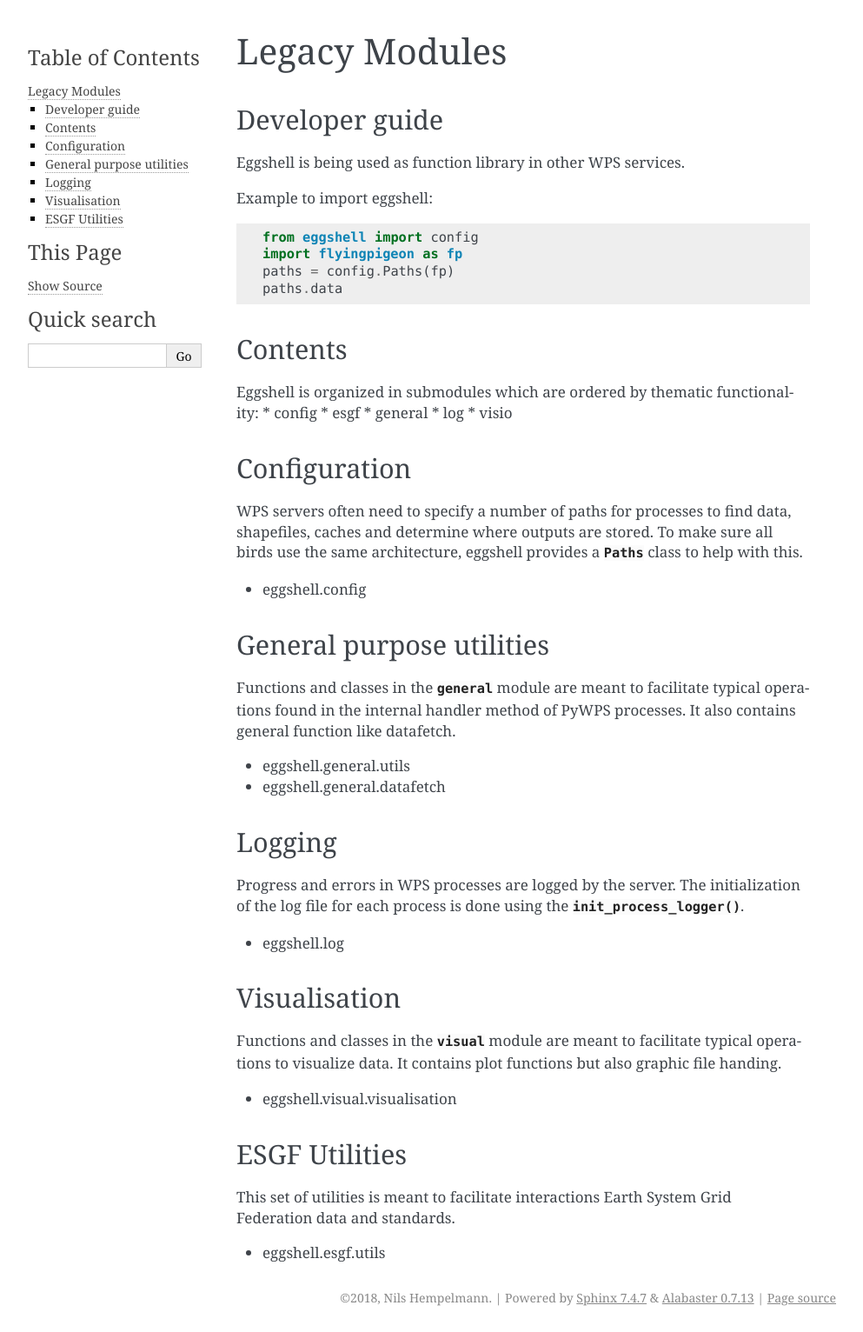
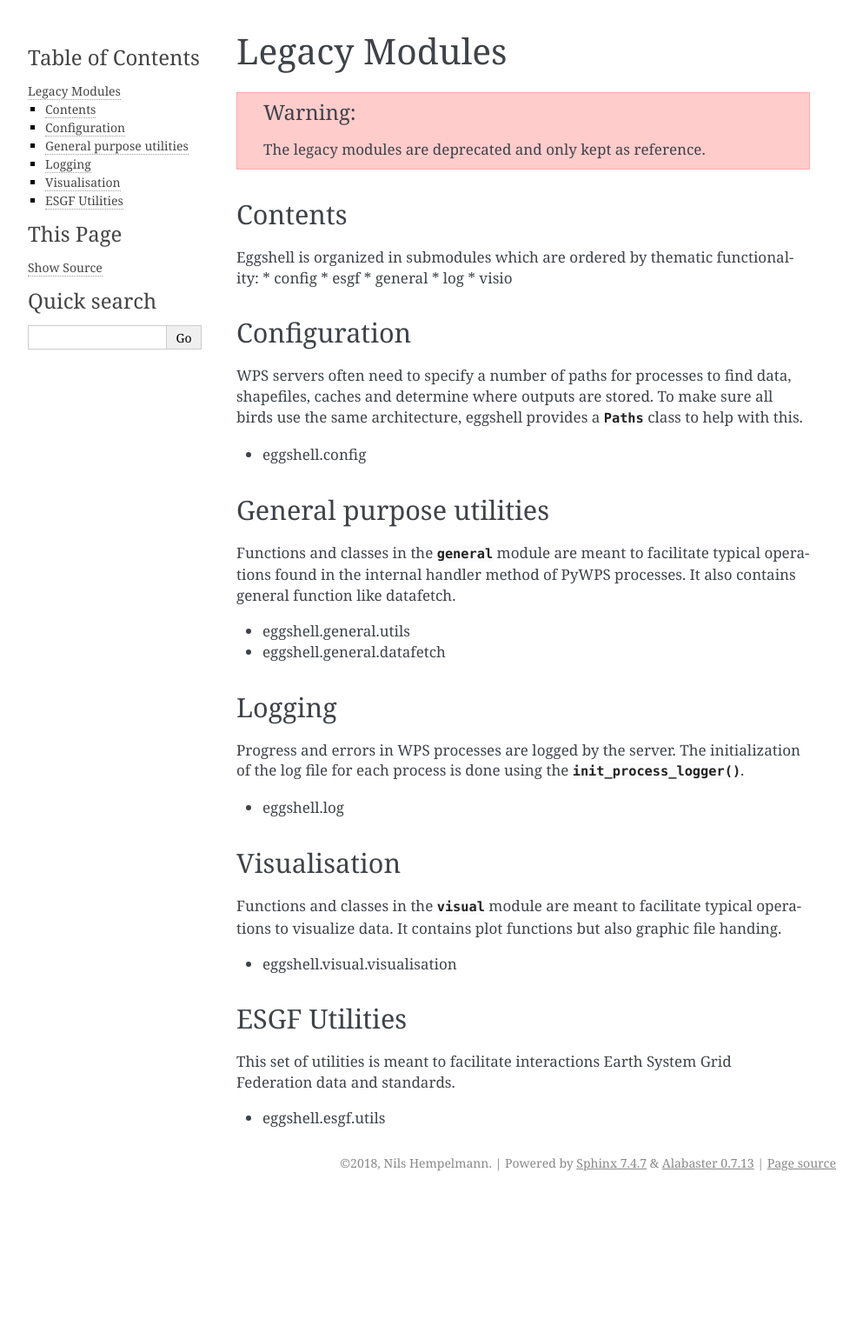
Before and after one commit to bird-house/eggshell, a Sphinx documentation site: the page built from docs/source/legacy.rst, in a window 1280 px wide. Shown: the whole page at 87% size, without its empty margins (148-1141 px from the left). Built offline with Sphinx 7.4.7, drawn with Linux system fonts in a browser that asks for light colours; after the commit the page ends 1377 px from its top, so only the background shows below that.

```diff
--- a/docs/source/legacy.rst
+++ b/docs/source/legacy.rst
@@ -5,19 +5,7 @@ Legacy Modules
 ==============
 
 
-Developer guide
----------------
-
-Eggshell is being used as function library in other WPS services.
-
-Example to import eggshell:
-
-.. code-block:: python
-
-  from eggshell import config
-  import flyingpigeon as fp
-  paths = config.Paths(fp)
-  paths.data
+.. warning:: The legacy modules are deprecated and only kept as reference.
 
 Contents
 --------
```
Also changed, not shown: docs/source/usage.rst (+10 -1 lines).
